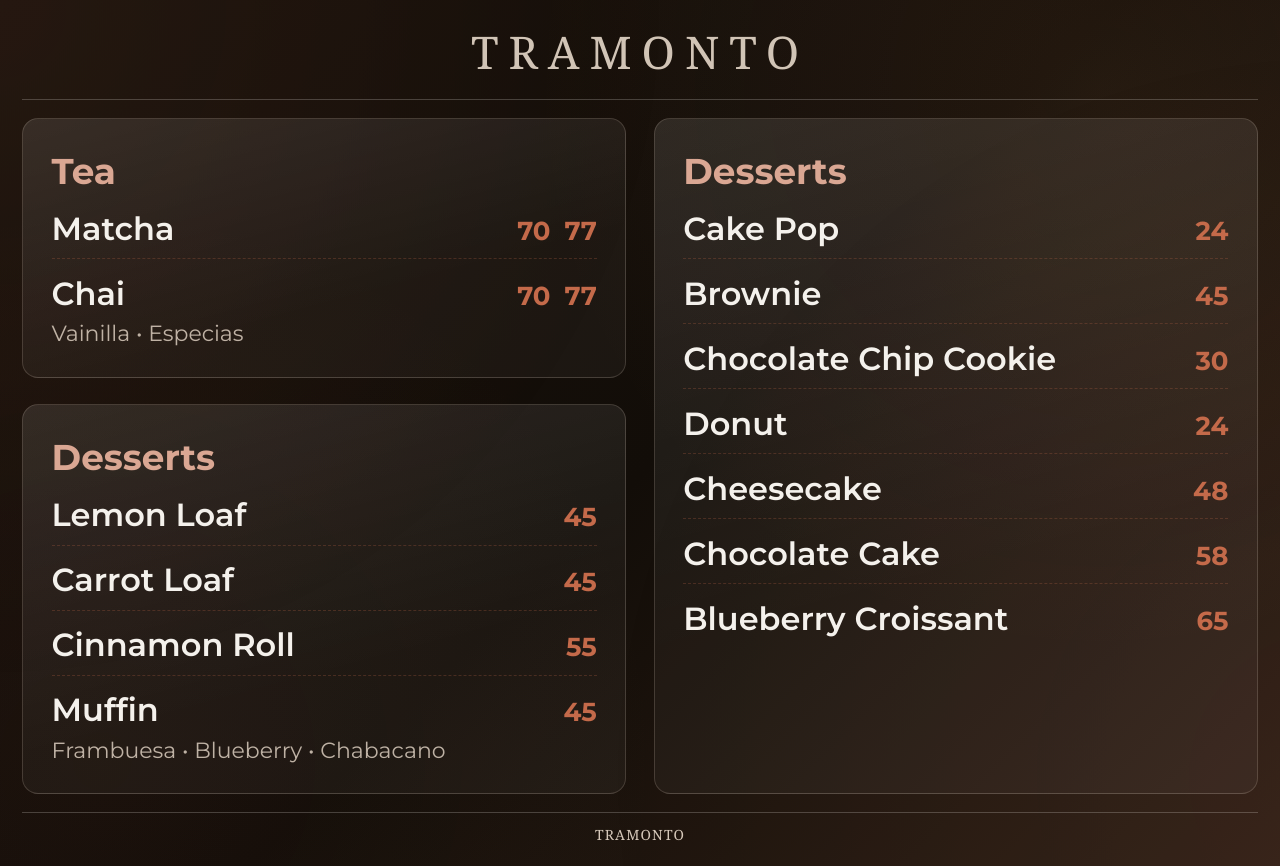
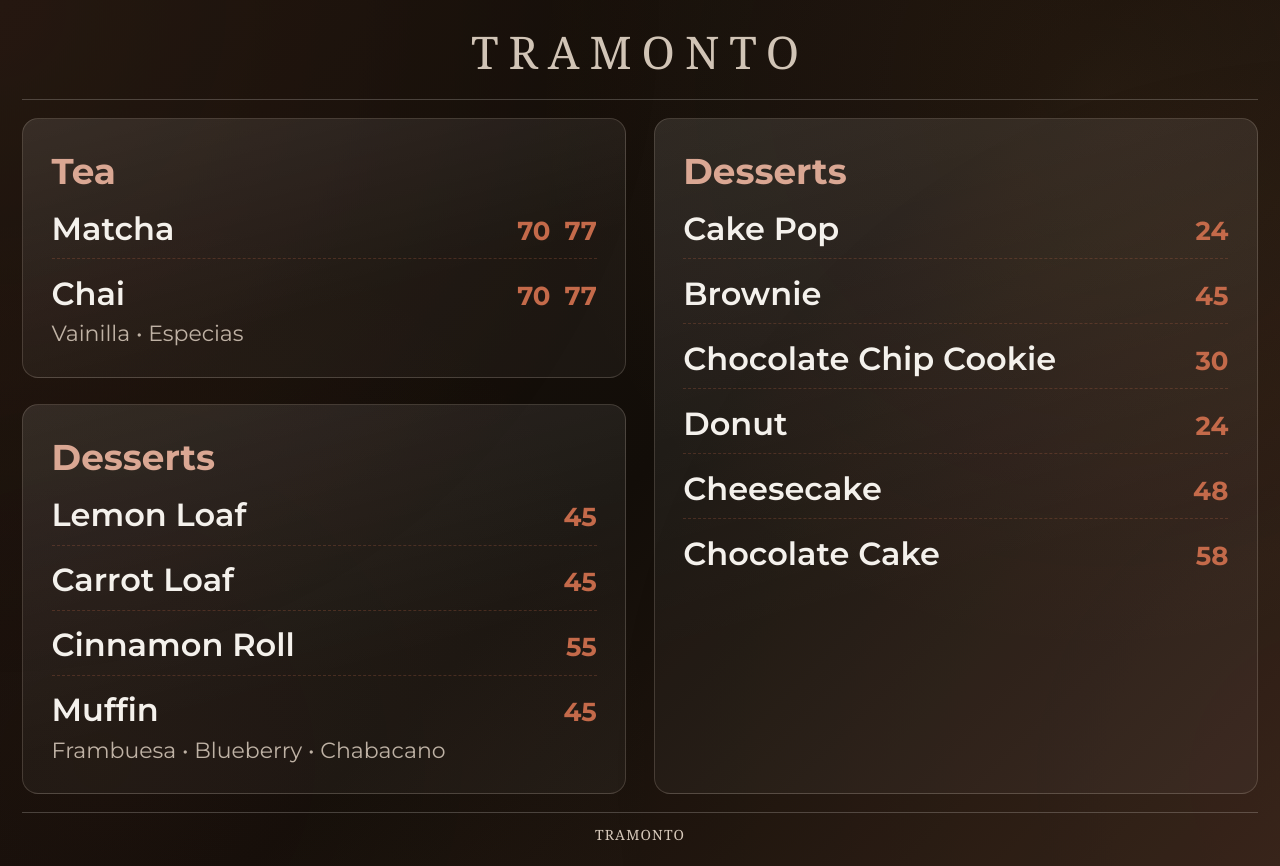
Before and after one commit to FelipeHFjs/tramonto-menu, a React (Vite) app: page /screen-3 in a window 1280 px wide. Built offline with nearby package versions, Linux system fonts and the light colour scheme; a web font is replaced by a local one.

Commit message:
remove dessert item

```diff
--- a/src/data/desserts.ts
+++ b/src/data/desserts.ts
@@ -42,8 +42,4 @@ export const desserts: MenuItem[] = [
     name: "Chocolate Cake",
     small: "58",
   },
-  {
-    name: "Blueberry Croissant",
-    small: "65",
-  },
 ];
```
